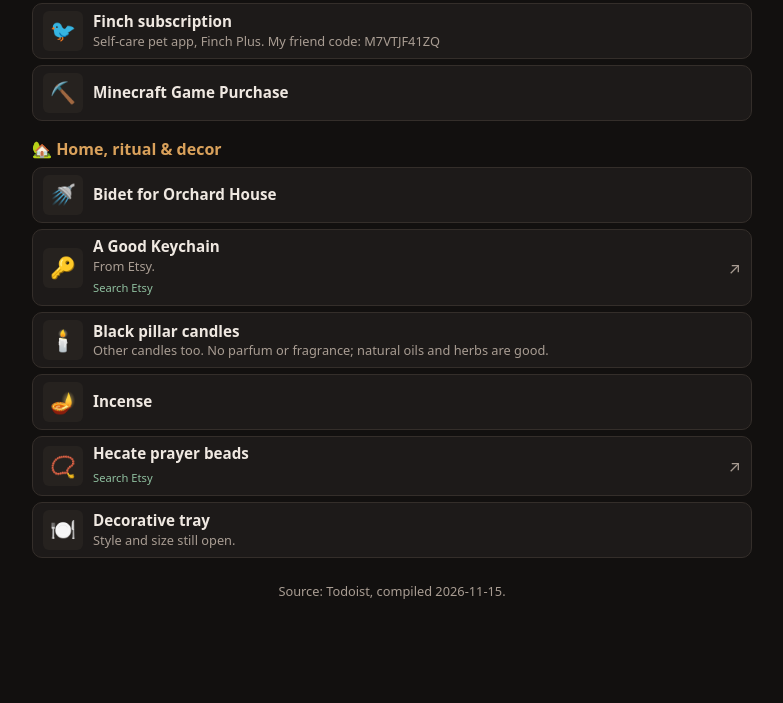
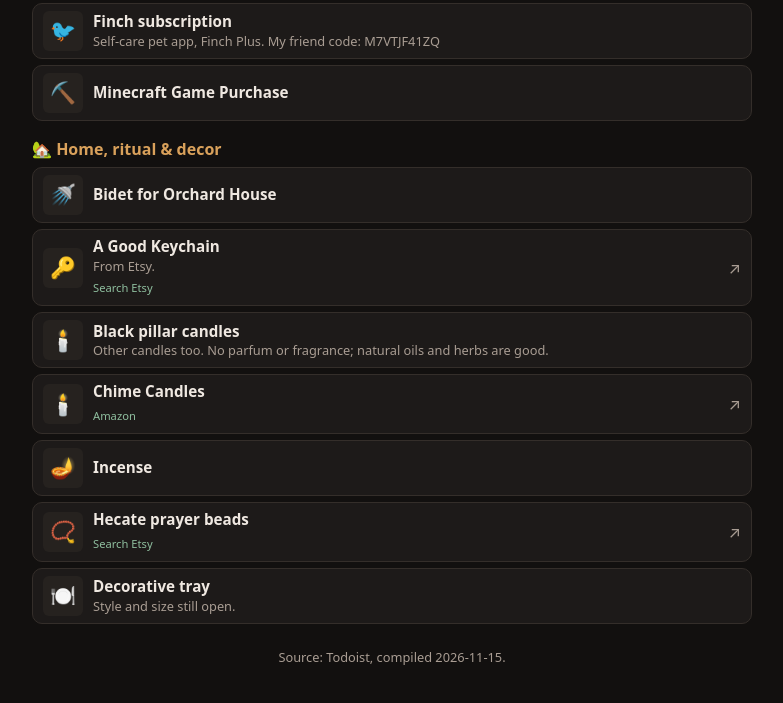
Before and after one commit to micleners/christmas-list, a plain HTML site: page index.html in a window 1280 px wide. Shown: the part 609-1312 px from the top of the page, without its empty margins (248-1031 px from the left). Before the commit the page ends 1250 px from the top, so only its background shows below. Drawn offline with Linux system fonts and the light colour scheme.

Commit message:
Add Chime Candles

```diff
--- a/index.html
+++ b/index.html
@@ -146,6 +146,11 @@ const CONFIG = {
           desc: "Other candles too. No parfum or fragrance; natural oils and herbs are good.",
           emoji: "🕯️"
         },
+        {
+          title: "Chime Candles",
+          url: "https://a.co/d/0d8WvrNW",
+          emoji: "🕯️", tag: "Amazon"
+        },
         { title: "Incense", emoji: "🪔" },
         {
           title: "Hecate prayer beads",
```
